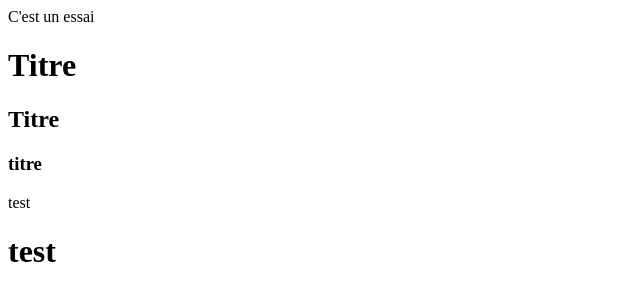
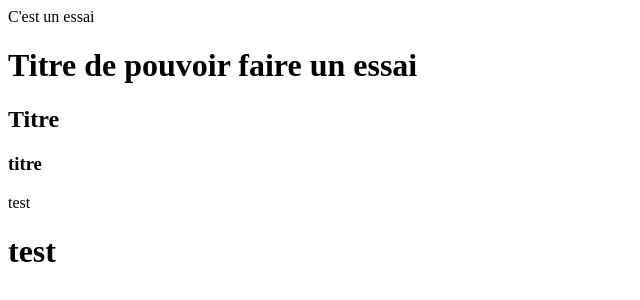
Before and after one commit to Georges-webmaster/essaitest, a plain HTML site: page index.html in a window 1280 px wide. Shown: the whole page, without its empty margins (0-640 px from the left). Drawn offline with Linux system fonts and the light colour scheme.

Commit message:
test de commit direct

```diff
--- a/index.html
+++ b/index.html
@@ -8,7 +8,7 @@
 <body>
 
     <p>C'est un essai</p>
-    <h1>Titre</h1>
+    <h1>Titre de pouvoir faire un essai</h1>
     <h2>Titre</h2>
 <h3>titre</h3>
 
```
